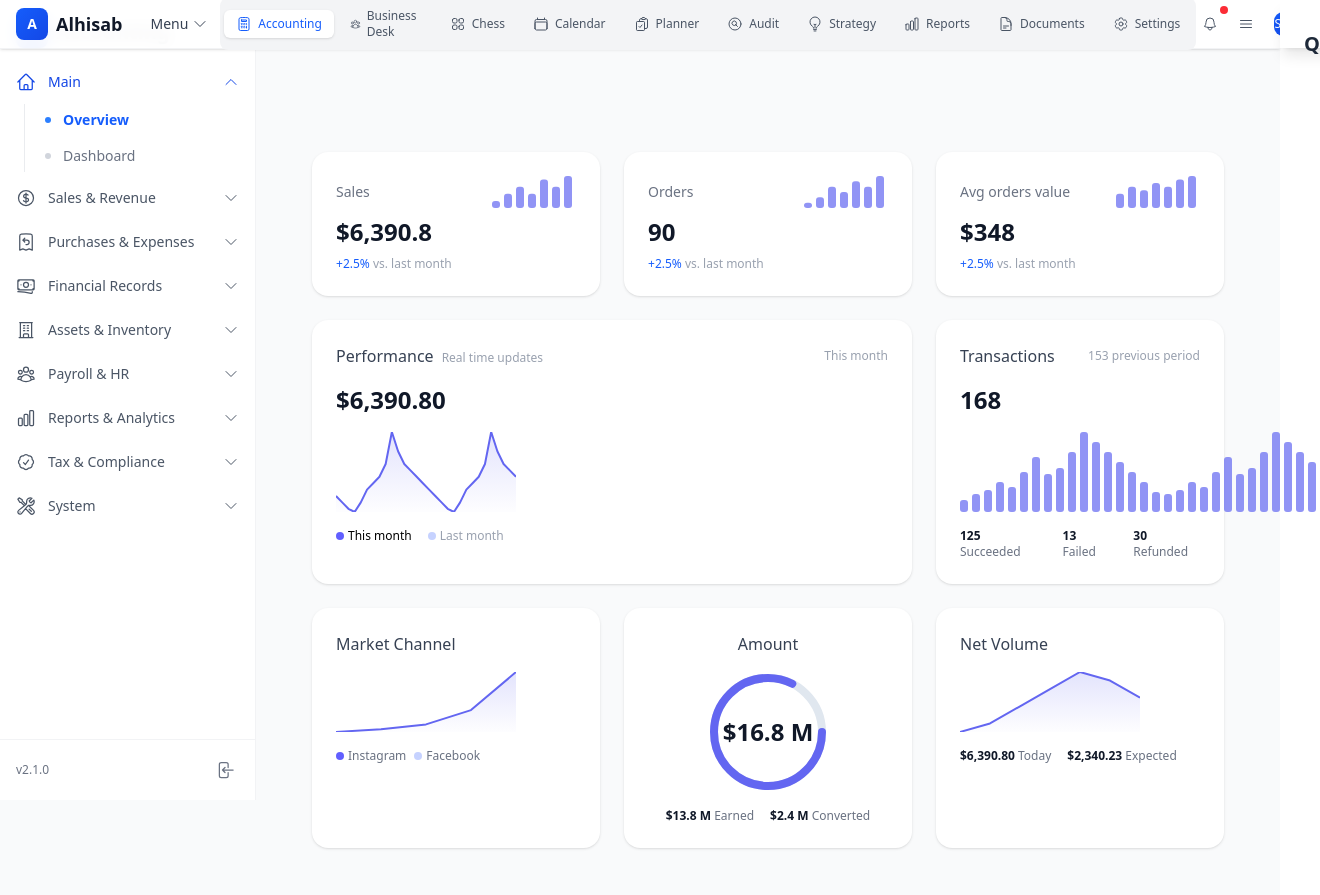
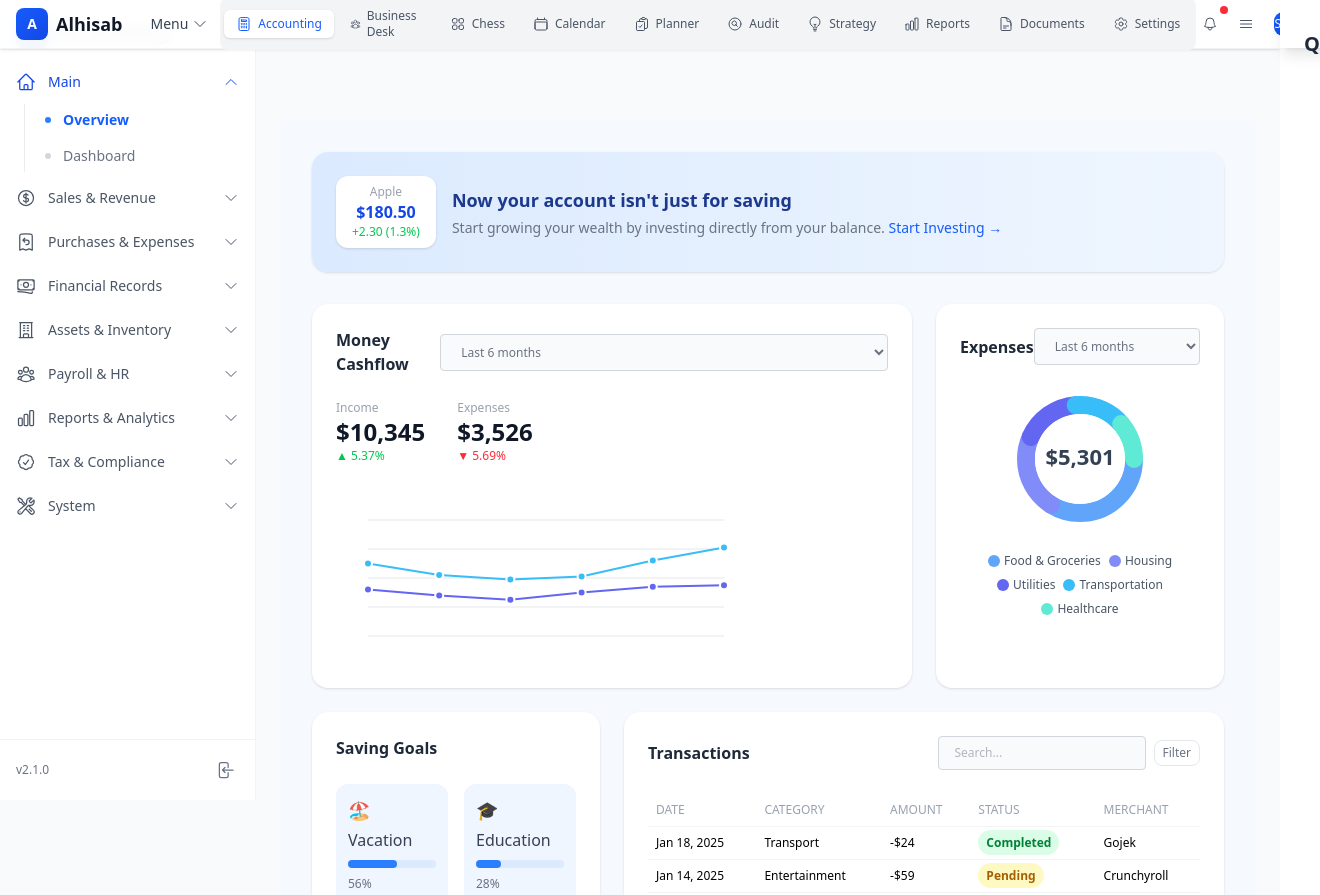
Before and after one commit to einfoengine/alhisab, a Next.js app in the folder frontend/: page /accounting in a window 1280 px wide. Shown: the top 895 px of the page, 1320 px wide, since content can reach past the window. Built offline with nearby package versions, Linux system fonts and the light colour scheme.

Commit message:
Accounting charts selection in progress 3

```diff
--- a/frontend/src/app/accounting/page.tsx
+++ b/frontend/src/app/accounting/page.tsx
@@ -93,116 +93,216 @@ const ModernBarChart = ({ data, color, height = 80 }: { data: number[]; color: s
   );
 };
 
+// --- Mock Data ---
+const cashflow = {
+  income: 10345,
+  incomeChange: 5.37,
+  expenses: 3526,
+  expensesChange: -5.69,
+  months: ["Jan", "Feb", "Mar", "Apr", "May", "Jun"],
+  incomeData: [5000, 4200, 3900, 4100, 5200, 6100],
+  expensesData: [3200, 2800, 2500, 3000, 3400, 3500],
+};
+const expenses = {
+  total: 5301,
+  categories: [
+    { label: "Food & Groceries", value: 1800, color: "#60a5fa" },
+    { label: "Housing", value: 1200, color: "#818cf8" },
+    { label: "Utilities", value: 900, color: "#6366f1" },
+    { label: "Transportation", value: 800, color: "#38bdf8" },
+    { label: "Healthcare", value: 601, color: "#5eead4" },
+  ],
+};
+const goals = [
+  { icon: "🏖️", label: "Vacation", percent: 56, saved: 6100 },
+  { icon: "🎓", label: "Education", percent: 28, saved: 2250 },
+  { icon: "💻", label: "New Laptop", percent: 24, saved: 1500 },
+  { icon: "🎫", label: "Concert DAY6", percent: 50, saved: 2500 },
+];
+const transactions = [
+  { date: "Jan 18, 2025", category: "Transport", amount: -24, status: "Completed", merchant: "Gojek" },
+  { date: "Jan 14, 2025", category: "Entertainment", amount: -59, status: "Pending", merchant: "Crunchyroll" },
+  { date: "Jan 17, 2025", category: "Shopping", amount: -73, status: "Completed", merchant: "Tokopedia" },
+  { date: "Jan 16, 2025", category: "Transport", amount: -12.99, status: "Completed", merchant: "Gojek" },
+  { date: "Jan 13, 2025", category: "Entertainment", amount: -48, status: "Failed", merchant: "Youtube" },
+];
+
+// --- Chart Components ---
+const LineChart = ({ income, expenses, months }: { income: number[]; expenses: number[]; months: string[] }) => {
+  const width = 420, height = 180, pad = 32;
+  const max = Math.max(...income, ...expenses, 8000);
+  const min = 0;
+  const getPoints = (data: number[]) =>
+    data.map((v, i) => `${pad + (i / (data.length - 1)) * (width - 2 * pad)},${height - pad - ((v - min) / (max - min)) * (height - 2 * pad)}`).join(" ");
+  return (
+    <svg width={width} height={height} className="w-full h-44">
+      {/* Grid */}
+      {[0, 0.25, 0.5, 0.75, 1].map((p, i) => (
+        <line key={i} x1={pad} x2={width - pad} y1={pad + p * (height - 2 * pad)} y2={pad + p * (height - 2 * pad)} stroke="#e5e7eb" strokeWidth={1} />
+      ))}
+      {/* Income line */}
+      <polyline points={getPoints(income)} fill="none" stroke="#38bdf8" strokeWidth={2} />
+      {/* Expenses line */}
+      <polyline points={getPoints(expenses)} fill="none" stroke="#6366f1" strokeWidth={2} />
+      {/* Dots */}
+      {income.map((v, i) => (
+        <circle key={i} cx={pad + (i / (income.length - 1)) * (width - 2 * pad)} cy={height - pad - ((v - min) / (max - min)) * (height - 2 * pad)} r={4} fill="#38bdf8" stroke="#fff" strokeWidth={2} />
+      ))}
+      {expenses.map((v, i) => (
+        <circle key={i} cx={pad + (i / (expenses.length - 1)) * (width - 2 * pad)} cy={height - pad - ((v - min) / (max - min)) * (height - 2 * pad)} r={4} fill="#6366f1" stroke="#fff" strokeWidth={2} />
+      ))}
+    </svg>
+  );
+};
+
+const DonutChart = ({ data, total }: { data: { value: number; color: string }[]; total: number }) => {
+  const radius = 54, stroke = 18, C = 2 * Math.PI * radius;
+  let offset = 0;
+  return (
+    <svg width={140} height={140} className="block mx-auto">
+      {data.map((d, i) => {
+        const val = d.value / total;
+        const dash = val * C;
+        const el = (
+          <circle
+            key={i}
+            cx={70}
+            cy={70}
+            r={radius}
+            fill="none"
+            stroke={d.color}
+            strokeWidth={stroke}
+            strokeDasharray={`${dash} ${C - dash}`}
+            strokeDashoffset={-offset}
+            strokeLinecap="round"
+          />
+        );
+        offset += dash;
+        return el;
+      })}
+      <circle cx={70} cy={70} r={radius - stroke / 2} fill="#fff" />
+      <text x={70} y={76} textAnchor="middle" fontSize={22} fontWeight={700} fill="#334155">${total.toLocaleString()}</text>
+    </svg>
+  );
+};
+
+// --- Main Page ---
 export default function AccountingPage() {
-  // Example data
-  const kpi = {
-    sales: 6390.8,
-    orders: 90,
-    avgOrder: 348,
-    salesChange: 2.5,
-    ordersChange: 2.5,
-    avgOrderChange: 2.5,
-  };
-  const lineData1 = [32000, 31000, 30000, 29500, 31000, 33000, 34000, 35000, 37000, 42000, 39000, 37000, 36000, 35000, 34000, 33000, 32000, 31000, 30000, 29500, 31000, 33000, 34000, 35000, 37000, 42000, 39000, 37000, 36000, 35000];
-  const barData = [12, 18, 22, 30, 25, 40, 55, 38, 44, 60, 80, 70, 60, 50, 40, 30, 20, 18, 22, 30, 25, 40, 55, 38, 44, 60, 80, 70, 60, 50];
-
   return (
-    <div className="min-h-screen bg-gray-50 p-4 md:p-8">
-      <div className="grid grid-cols-1 md:grid-cols-3 gap-6 mb-6">
-        {/* Sales KPI */}
-        <div className="bg-white rounded-2xl shadow-sm p-6 flex flex-col gap-2">
-          <div className="flex items-center justify-between">
-            <span className="text-gray-500 text-sm">Sales</span>
-            <ModernBarChart data={[4, 8, 12, 8, 16, 12, 18]} color="#6366f1" height={32} />
+    <div className="min-h-screen bg-[#f6fafe] p-4 md:p-8">
+      {/* Header Card */}
+      <div className="bg-gradient-to-r from-blue-100 to-blue-50 rounded-2xl p-6 flex flex-col md:flex-row items-center justify-between mb-8 shadow-sm">
+        <div className="flex items-center gap-4 mb-4 md:mb-0">
+          <div className="bg-white rounded-xl px-4 py-2 flex flex-col items-center shadow">
+            <span className="text-xs text-gray-400">Apple</span>
+            <span className="font-bold text-blue-700">$180.50</span>
+            <span className="text-xs text-green-500">+2.30 (1.3%)</span>
           </div>
-          <div className="text-2xl font-bold text-gray-900">${kpi.sales.toLocaleString()}</div>
-          <div className="text-xs text-blue-600 font-medium">+{kpi.salesChange}% <span className="text-gray-400 font-normal">vs. last month</span></div>
-        </div>
-        {/* Orders KPI */}
-        <div className="bg-white rounded-2xl shadow-sm p-6 flex flex-col gap-2">
-          <div className="flex items-center justify-between">
-            <span className="text-gray-500 text-sm">Orders</span>
-            <ModernBarChart data={[2, 4, 8, 6, 10, 8, 12]} color="#6366f1" height={32} />
-          </div>
-          <div className="text-2xl font-bold text-gray-900">{kpi.orders}</div>
-          <div className="text-xs text-blue-600 font-medium">+{kpi.ordersChange}% <span className="text-gray-400 font-normal">vs. last month</span></div>
-        </div>
-        {/* Avg Order Value KPI */}
-        <div className="bg-white rounded-2xl shadow-sm p-6 flex flex-col gap-2">
-          <div className="flex items-center justify-between">
-            <span className="text-gray-500 text-sm">Avg orders value</span>
-            <ModernBarChart data={[8, 12, 10, 14, 12, 16, 18]} color="#6366f1" height={32} />
-          </div>
-          <div className="text-2xl font-bold text-gray-900">${kpi.avgOrder}</div>
-          <div className="text-xs text-blue-600 font-medium">+{kpi.avgOrderChange}% <span className="text-gray-400 font-normal">vs. last month</span></div>
-        </div>
-      </div>
-
-      <div className="grid grid-cols-1 md:grid-cols-3 gap-6 mb-6">
-        {/* Performance Line Chart */}
-        <div className="bg-white rounded-2xl shadow-sm p-6 md:col-span-2 flex flex-col gap-2">
-          <div className="flex items-center justify-between mb-2">
-            <div>
-              <span className="text-gray-700 font-medium">Performance</span>
-              <span className="ml-2 text-xs text-gray-400">Real time updates</span>
-            </div>
-            <span className="text-gray-400 text-xs">This month</span>
-          </div>
-          <div className="text-2xl font-bold text-gray-900 mb-2">$6,390.80</div>
-          <ModernLineChart data={lineData1} color="#6366f1" height={80} />
-          <div className="flex gap-4 mt-2 text-xs">
-            <span className="flex items-center gap-1"><span className="w-2 h-2 rounded-full bg-indigo-500 inline-block"></span> This month</span>
-            <span className="flex items-center gap-1 text-gray-400"><span className="w-2 h-2 rounded-full bg-indigo-200 inline-block"></span> Last month</span>
-          </div>
-        </div>
-        {/* Transactions Bar Chart */}
-        <div className="bg-white rounded-2xl shadow-sm p-6 flex flex-col gap-2">
-          <div className="flex items-center justify-between mb-2">
-            <span className="text-gray-700 font-medium">Transactions</span>
-            <span className="text-xs text-gray-400">153 previous period</span>
-          </div>
-          <div className="text-2xl font-bold text-gray-900 mb-2">168</div>
-          <ModernBarChart data={barData} color="#6366f1" height={80} />
-          <div className="flex gap-6 mt-2 text-xs text-gray-500">
-            <span><span className="text-gray-900 font-semibold">125</span> Succeeded</span>
-            <span><span className="text-gray-900 font-semibold">13</span> Failed</span>
-            <span><span className="text-gray-900 font-semibold">30</span> Refunded</span>
+          <div>
+            <div className="text-lg font-semibold text-blue-900 mb-1">Now your account isn't just for saving</div>
+            <div className="text-gray-500 text-sm">Start growing your wealth by investing directly from your balance. <a href="#" className="text-blue-600 font-medium hover:underline">Start Investing →</a></div>
           </div>
         </div>
       </div>
 
-      <div className="grid grid-cols-1 md:grid-cols-3 gap-6">
-        {/* Market Channel (stub) */}
-        <div className="bg-white rounded-2xl shadow-sm p-6 flex flex-col gap-2">
-          <span className="text-gray-700 font-medium mb-2">Market Channel</span>
-          <ModernLineChart data={[37, 40, 45, 60, 100]} color="#6366f1" height={60} />
-          <div className="flex gap-2 mt-2 text-xs text-gray-500">
-            <span className="flex items-center gap-1"><span className="w-2 h-2 rounded-full bg-indigo-500 inline-block"></span> Instagram</span>
-            <span className="flex items-center gap-1"><span className="w-2 h-2 rounded-full bg-indigo-200 inline-block"></span> Facebook</span>
+      {/* Main Grid */}
+      <div className="grid grid-cols-1 md:grid-cols-3 gap-6 mb-6">
+        {/* Money Cashflow Card */}
+        <div className="bg-white rounded-2xl p-6 shadow-sm md:col-span-2 flex flex-col gap-4">
+          <div className="flex items-center justify-between mb-2">
+            <span className="font-semibold text-gray-800">Money Cashflow</span>
+            <select className="bg-gray-50 border border-gray-200 rounded-lg px-2 py-1 text-xs text-gray-500">
+              <option>Last 6 months</option>
+            </select>
+          </div>
+          <div className="flex gap-8 mb-2">
+            <div>
+              <div className="text-gray-400 text-xs">Income</div>
+              <div className="text-2xl font-bold text-gray-900">${cashflow.income.toLocaleString()}</div>
+              <div className="text-xs text-green-500 font-medium flex items-center gap-1">{cashflow.incomeChange > 0 ? '▲' : '▼'} {Math.abs(cashflow.incomeChange)}%</div>
+            </div>
+            <div>
+              <div className="text-gray-400 text-xs">Expenses</div>
+              <div className="text-2xl font-bold text-gray-900">${cashflow.expenses.toLocaleString()}</div>
+              <div className="text-xs text-red-500 font-medium flex items-center gap-1">{cashflow.expensesChange < 0 ? '▼' : '▲'} {Math.abs(cashflow.expensesChange)}%</div>
+            </div>
+          </div>
+          <LineChart income={cashflow.incomeData} expenses={cashflow.expensesData} months={cashflow.months} />
+        </div>
+        {/* Expenses Donut Card */}
+        <div className="bg-white rounded-2xl p-6 shadow-sm flex flex-col gap-4">
+          <div className="flex items-center justify-between mb-2">
+            <span className="font-semibold text-gray-800">Expenses</span>
+            <select className="bg-gray-50 border border-gray-200 rounded-lg px-2 py-1 text-xs text-gray-500">
+              <option>Last 6 months</option>
+            </select>
+          </div>
+          <DonutChart data={expenses.categories} total={expenses.total} />
+          <div className="flex flex-wrap gap-2 justify-center mt-2">
+            {expenses.categories.map((cat, i) => (
+              <span key={i} className="flex items-center gap-1 text-xs text-gray-600">
+                <span className="w-3 h-3 rounded-full" style={{ background: cat.color }}></span>
+                {cat.label}
+              </span>
+            ))}
           </div>
         </div>
-        {/* Amount (stub) */}
-        <div className="bg-white rounded-2xl shadow-sm p-6 flex flex-col gap-2 items-center justify-center">
-          <span className="text-gray-700 font-medium mb-2">Amount</span>
-          <div className="relative flex items-center justify-center mb-2">
-            <svg width={120} height={120}>
-              <circle cx={60} cy={60} r={54} stroke="#e0e7ef" strokeWidth={8} fill="none" />
-              <circle cx={60} cy={60} r={54} stroke="#6366f1" strokeWidth={8} fill="none" strokeDasharray={339.292} strokeDashoffset={60} strokeLinecap="round" />
-            </svg>
-            <span className="absolute text-2xl font-bold text-gray-900">$16.8 M</span>
+      </div>
+
+      {/* Lower Grid */}
+      <div className="grid grid-cols-1 md:grid-cols-3 gap-6">
+        {/* Saving Goals */}
+        <div className="bg-white rounded-2xl p-6 shadow-sm flex flex-col gap-4">
+          <div className="font-semibold text-gray-800 mb-2">Saving Goals</div>
+          <div className="grid grid-cols-1 sm:grid-cols-2 gap-4">
+            {goals.map((goal, i) => (
+              <div key={i} className="flex flex-col gap-1 bg-blue-50 rounded-xl p-3">
+                <span className="text-lg">{goal.icon}</span>
+                <span className="font-medium text-gray-700">{goal.label}</span>
+                <div className="w-full bg-blue-100 rounded-full h-2 mt-1 mb-1">
+                  <div className="bg-blue-500 h-2 rounded-full" style={{ width: `${goal.percent}%` }}></div>
+                </div>
+                <span className="text-xs text-gray-500">{goal.percent}%</span>
+                <span className="text-xs text-gray-500">${goal.saved.toLocaleString()} saved so far</span>
+              </div>
+            ))}
           </div>
-          <div className="flex gap-4 text-xs text-gray-500">
-            <span><span className="text-gray-900 font-semibold">$13.8 M</span> Earned</span>
-            <span><span className="text-gray-900 font-semibold">$2.4 M</span> Converted</span>
+          <a href="#" className="text-blue-600 text-xs font-medium mt-2 hover:underline">Show all →</a>
+        </div>
+        {/* Transactions Table */}
+        <div className="bg-white rounded-2xl p-6 shadow-sm md:col-span-2 flex flex-col gap-4">
+          <div className="flex items-center justify-between mb-2">
+            <span className="font-semibold text-gray-800">Transactions</span>
+            <div className="flex gap-2 items-center">
+              <input type="text" placeholder="Search..." className="bg-gray-50 border border-gray-200 rounded-lg px-2 py-1 text-xs text-gray-500" />
+              <button className="text-xs text-gray-500 border border-gray-200 rounded-lg px-2 py-1">Filter</button>
+            </div>
           </div>
-        </div>
-        {/* Net Volume (stub) */}
-        <div className="bg-white rounded-2xl shadow-sm p-6 flex flex-col gap-2">
-          <span className="text-gray-700 font-medium mb-2">Net Volume</span>
-          <ModernLineChart data={[30, 40, 60, 80, 100, 90, 70]} color="#6366f1" height={60} />
-          <div className="flex gap-4 mt-2 text-xs text-gray-500">
-            <span><span className="text-gray-900 font-semibold">$6,390.80</span> Today</span>
-            <span><span className="text-gray-900 font-semibold">$2,340.23</span> Expected</span>
+          <div className="overflow-x-auto">
+            <table className="min-w-full text-xs">
+              <thead>
+                <tr className="text-gray-400 text-left">
+                  <th className="py-2 px-2 font-medium">DATE</th>
+                  <th className="py-2 px-2 font-medium">CATEGORY</th>
+                  <th className="py-2 px-2 font-medium">AMOUNT</th>
+                  <th className="py-2 px-2 font-medium">STATUS</th>
+                  <th className="py-2 px-2 font-medium">MERCHANT</th>
+                </tr>
+              </thead>
+              <tbody>
+                {transactions.map((tx, i) => (
+                  <tr key={i} className="border-t border-gray-100 hover:bg-blue-50">
+                    <td className="py-2 px-2 whitespace-nowrap">{tx.date}</td>
+                    <td className="py-2 px-2 whitespace-nowrap">{tx.category}</td>
+                    <td className="py-2 px-2 whitespace-nowrap">{tx.amount < 0 ? '-' : ''}${Math.abs(tx.amount).toLocaleString()}</td>
+                    <td className="py-2 px-2 whitespace-nowrap">
+                      <span className={`px-2 py-1 rounded-full text-xs font-semibold ${tx.status === 'Completed' ? 'bg-green-100 text-green-700' : tx.status === 'Pending' ? 'bg-yellow-100 text-yellow-700' : 'bg-red-100 text-red-700'}`}>{tx.status}</span>
+                    </td>
+                    <td className="py-2 px-2 whitespace-nowrap">{tx.merchant}</td>
+                  </tr>
+                ))}
+              </tbody>
+            </table>
           </div>
         </div>
       </div>
```
